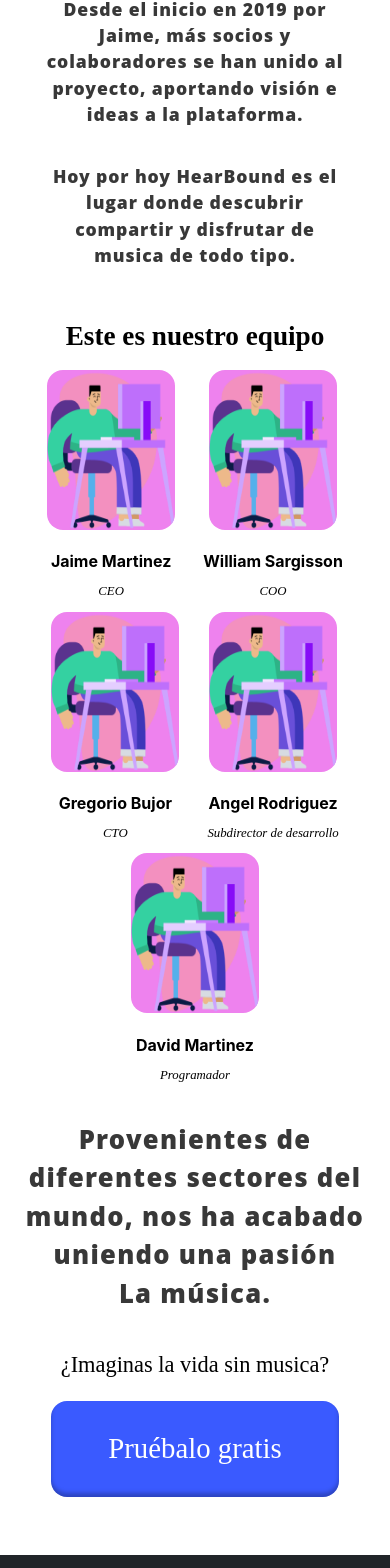
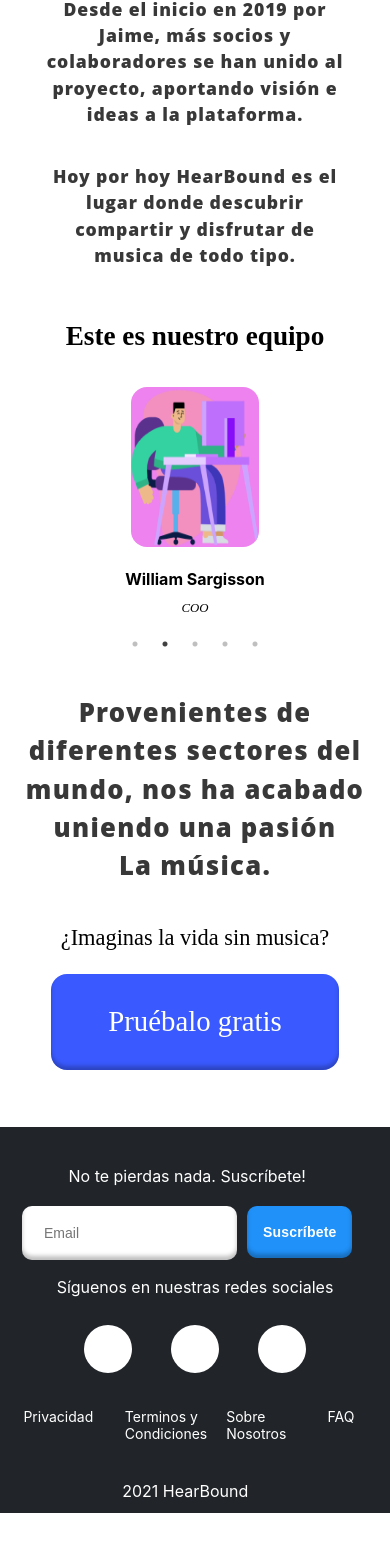
Before and after one commit to HearBound/LandingPage, a React (Create React App) app: page /about in a window 390 px wide. Shown: the part 425-1993 px from the top of the page. After the commit the page ends 1938 px from the top, so only its background shows below. Built offline with nearby package versions, Linux system fonts and the light colour scheme.

Commit message:
Added Carousel for Mobil format. Need to change images

```diff
--- a/package.json
+++ b/package.json
@@ -12,6 +12,8 @@
     "react-redux": "^7.2.5",
     "react-router-dom": "^5.3.0",
     "react-scripts": "4.0.3",
+    "react-slick": "^0.28.1",
+    "slick-carousel": "^1.8.1",
     "web-vitals": "^1.1.2"
   },
   "scripts": {
--- a/src/App.js
+++ b/src/App.js
@@ -4,6 +4,7 @@
 import About from './Containers/About/About';
 import Contact from './Containers/Contact/Contact';
 import TryFree from './Containers/TryFree/TryFree';
+import Carousel from './Components/Carousel/Carousel';
 
 function App() {
   return (
@@ -14,6 +15,7 @@
         <Route path='/about' component={About} exact/>
         <Route path='/contact' component={Contact} exact/>
         <Route path='/new' component={TryFree} exact/>
+        <Route path='/carousel' component={Carousel} exact/>
       </Switch>
     </BrowserRouter>
   );
--- /dev/null
+++ b/src/Components/Carousel/Carousel.js
@@ -0,0 +1,32 @@
+import React from "react";
+import TeamCard from "../TeamCard/TeamCard";
+import Image from '../../images/desktop.png';
+import Slider from "react-slick";
+import "slick-carousel/slick/slick.css";
+import "slick-carousel/slick/slick-theme.css";
+
+const Carousel = () => {
+    const settings = {
+        dots: true,
+        infinite: true,
+        speed: 500,
+        slidesToShow: 1,
+        slidesToScroll: 1,
+        arrows: true,
+        autoplay: true,
+    };
+
+    return(
+        <>
+         <Slider {...settings}>
+        <TeamCard image={Image} name='Jaime Martinez' job='CEO' />
+        <TeamCard image={Image} name='William Sargisson' job='COO'/>
+        <TeamCard image={Image} name='Gregorio Bujor' job='CTO'/>
+        <TeamCard image={Image} name='Angel Rodriguez' job='Subdirector de desarrollo'/>
+        <TeamCard image={Image} name='David Martinez' job='Programador'/>
+    </Slider>
+    </>
+        )
+}
+
+export default Carousel;
--- a/src/Components/Footer/Footer.css
+++ b/src/Components/Footer/Footer.css
@@ -99,8 +99,6 @@
 }
 
 .textFooter {
-  margin-top: 2%;
-  margin-bottom: 1%;
   width: 95%;
   bottom: 0;
   position: relative;
@@ -166,7 +164,7 @@
     width: 30%;
   }
   .textFooter {
-    margin-bottom: 3%;
+    padding-bottom: 3%;
     margin-top: 10%;
   }
 }
--- a/src/Containers/About/About.css
+++ b/src/Containers/About/About.css
@@ -1,7 +1,12 @@
 body {
   overflow-x: hidden;
 }
-
+#showCards {
+  display: flex;
+}
+#showCarousel {
+  display: none;
+}
 .about {
   display: flex;
   flex-direction: column;
@@ -160,6 +165,17 @@
   }
 }
 
+@media (max-width: 900px) {
+  #showCards {
+    display: none;
+  }
+  #showCarousel {
+    margin-top: 5%;
+    display: inline;
+    padding-top: 50%;
+  }
+}
+
 @media (max-width: 600px) {
   .titleAbout {
     width: 90%;
@@ -173,9 +189,7 @@
   }
   .titleTeam {
     font-size: 1.7rem;
-  }
-  .cards {
-    gap: 8%;
+    margin-bottom: 10%;
   }
 
   .textAbout {
@@ -184,6 +198,7 @@
   }
 
   .endingTextAbout {
+    margin-top: 10%;
     width: 90%;
   }
 
--- a/src/Containers/About/About.js
+++ b/src/Containers/About/About.js
@@ -3,6 +3,7 @@
 import Navbar from '../../Components/NavBar/Navbar';
 import TeamCard from '../../Components/TeamCard/TeamCard';
 import Image from '../../images/desktop.png';
+import Carousel from '../../Components/Carousel/Carousel';
 
 const About = () => {
     return (
@@ -30,13 +31,18 @@
 
                 <div className='team'>
                     <div className='titleTeam'>Este es nuestro equipo</div>
-                    <div className='cards'>
+                    {/* Show carousel just  in Desktop format */}
+                    <div className='cards' id='showCards'>
                         <TeamCard image={Image} name='Jaime Martinez' job='CEO' />
                         <TeamCard image={Image} name='William Sargisson' job='COO'/>
                         <TeamCard image={Image} name='Gregorio Bujor' job='CTO'/>
                         <TeamCard image={Image} name='Angel Rodriguez' job='Subdirector de desarrollo'/>
                         <TeamCard image={Image} name='David Martinez' job='Programador'/>
 
+                    </div>
+                    {/* Show carousel just  in Movil format */}
+                    <div id='showCarousel'>
+                    <Carousel/>
                     </div>
                 </div>
                 <div className='endingTextAbout'>
```
Also changed, not shown: 1 other file (tests, documents, lock files or other folders).
